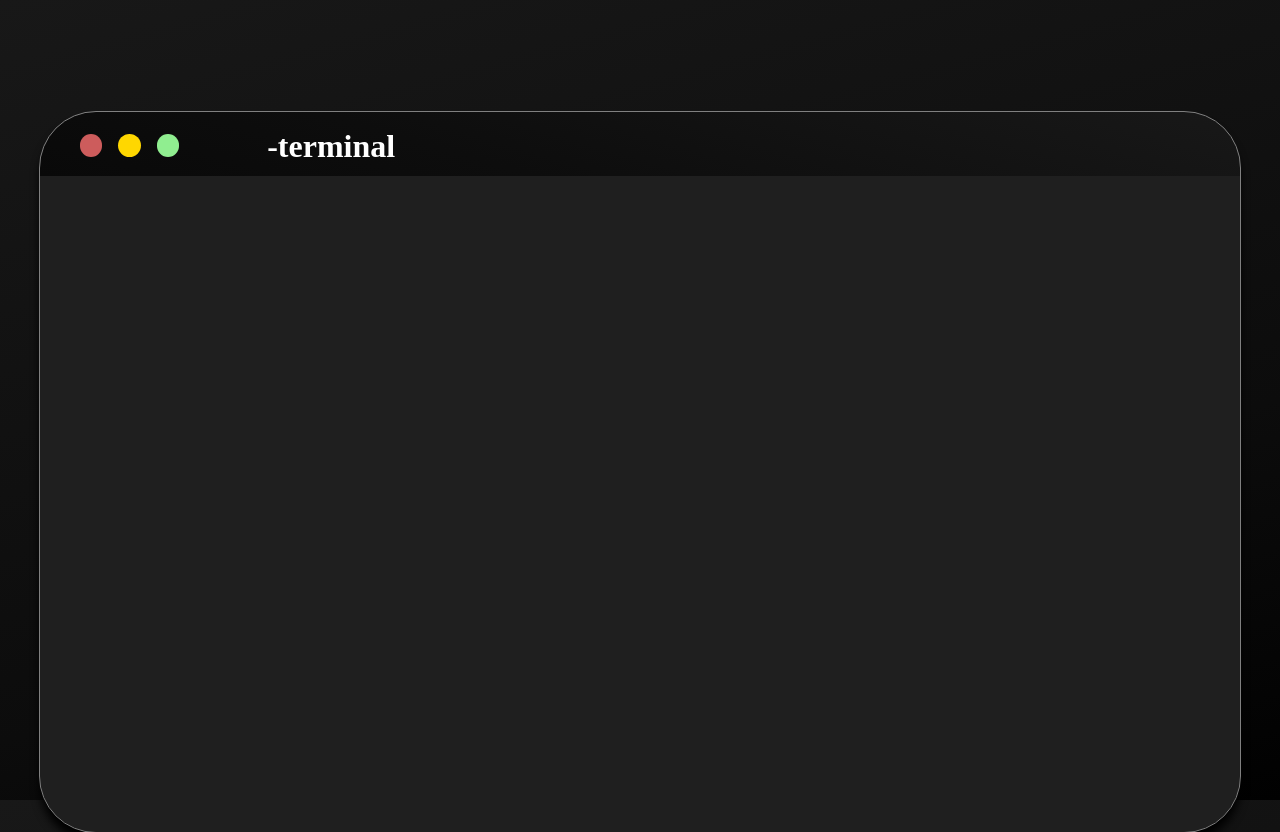
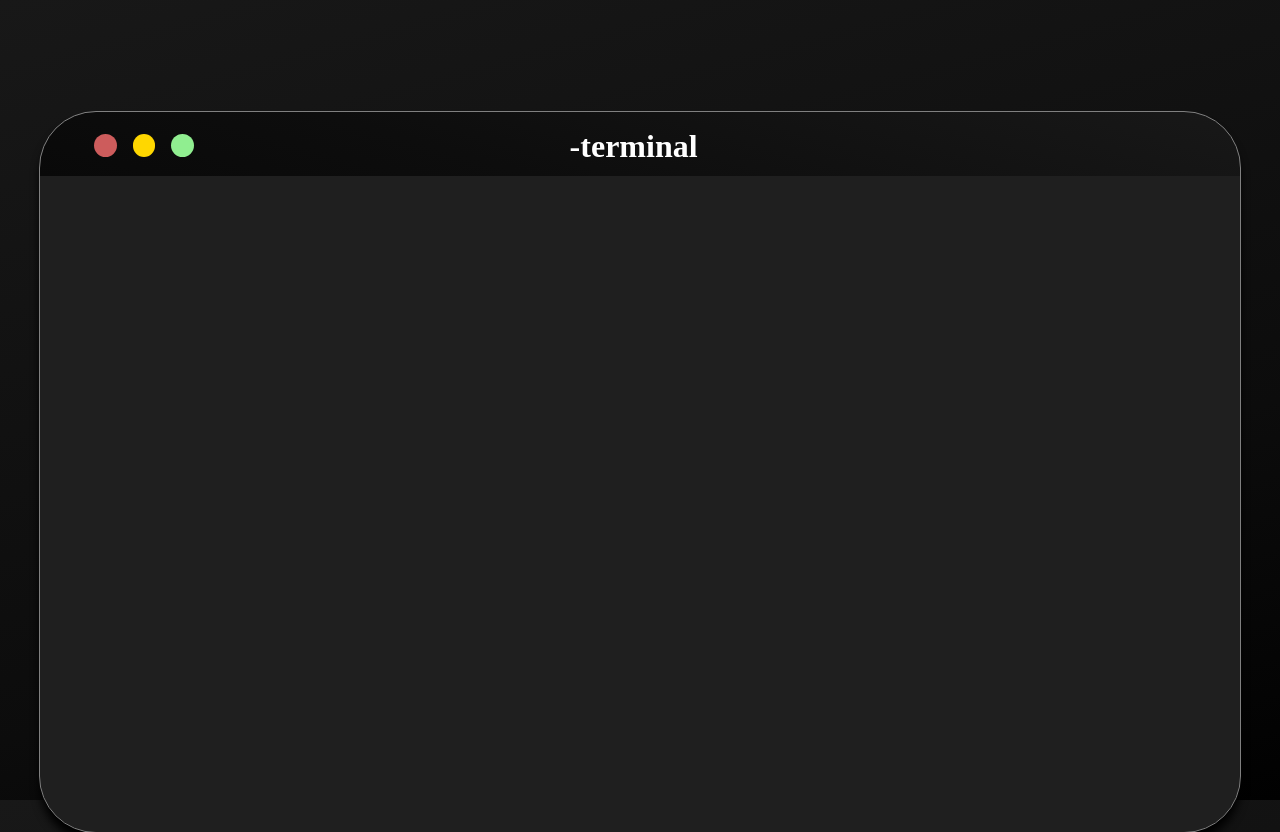
Before and after one commit to raphael-goetz/terminal-portfolio, a Next.js app: page / in a window 1280 px wide. Built offline with nearby package versions, Linux system fonts and the light colour scheme.

Commit message:
feat: added styling for svg

```diff
--- a/src/components/terminal/Terminal.css
+++ b/src/components/terminal/Terminal.css
@@ -6,6 +6,13 @@
   border-radius: 3.5rem;
   outline: gray solid 1px;
   box-shadow: 0 10px 10px black;
+}
+.terminal .svg {
+  position: relative;
+  right: 64px;
+  width: 3.3rem;
+  height: 3.3rem;
+  margin-top: 0.5rem;
 }
 .terminal .button {
   width: 1.4rem;
@@ -20,7 +27,8 @@
   transition: 500ms;
 }
 .terminal .buttons {
-  margin-left: 2rem;
+  position: relative;
+  right: 26rem;
   display: flex;
 }
 .terminal .red {
@@ -33,8 +41,10 @@
   background-color: lightgreen;
 }
 .terminal .text {
+  position: relative;
   color: white;
-  margin: 1rem 5rem;
+  right: 4rem;
+  margin: 1rem 1rem;
 }
 .terminal .header {
   overflow: hidden;
@@ -46,6 +56,18 @@
   background: rgb(24, 24, 24);
   background: linear-gradient(16deg, rgb(9, 9, 9) 0%, rgb(13, 13, 13) 35%, rgb(24, 24, 24) 100%);
   display: flex;
+  justify-content: center;
+}
+
+@keyframes fade-in {
+  0% {
+    opacity: 1%;
+    top: 1rem;
+  }
+  100% {
+    opacity: 100%;
+    top: 0;
+  }
 }
 
 /*# sourceMappingURL=Terminal.css.map */
--- a/src/components/terminal/Terminal.scss
+++ b/src/components/terminal/Terminal.scss
@@ -8,6 +8,14 @@
     border-radius: 3.5rem;
     outline: gray solid 1px;
     box-shadow: 0 10px 10px black;
+  }
+
+  .svg {
+    position: relative;
+    right: 64px;
+    width: 3.3rem;
+    height: 3.3rem;
+    margin-top: 0.5rem;
   }
 
   .button {
@@ -25,7 +33,8 @@
   }
 
   .buttons {
-    margin-left: 2rem;
+    position: relative;
+    right: 26rem;
     display: flex;
   }
 
@@ -42,8 +51,10 @@
   }
 
   .text {
+    position: relative;
     color: white;
-    margin: 1rem 5rem;
+    right: 4rem;
+    margin: 1rem 1rem;
   }
 
   .header {
@@ -56,5 +67,6 @@
     background: rgb(24,24,24);
     background: linear-gradient(16deg, rgb(9,9,9) 0%, rgb(13,13,13) 35%, rgb(24,24,24) 100%);
     display: flex;
+    justify-content: center;
   }
 }
```
Also changed, not shown: 1 other file (tests, documents, lock files or other folders).
